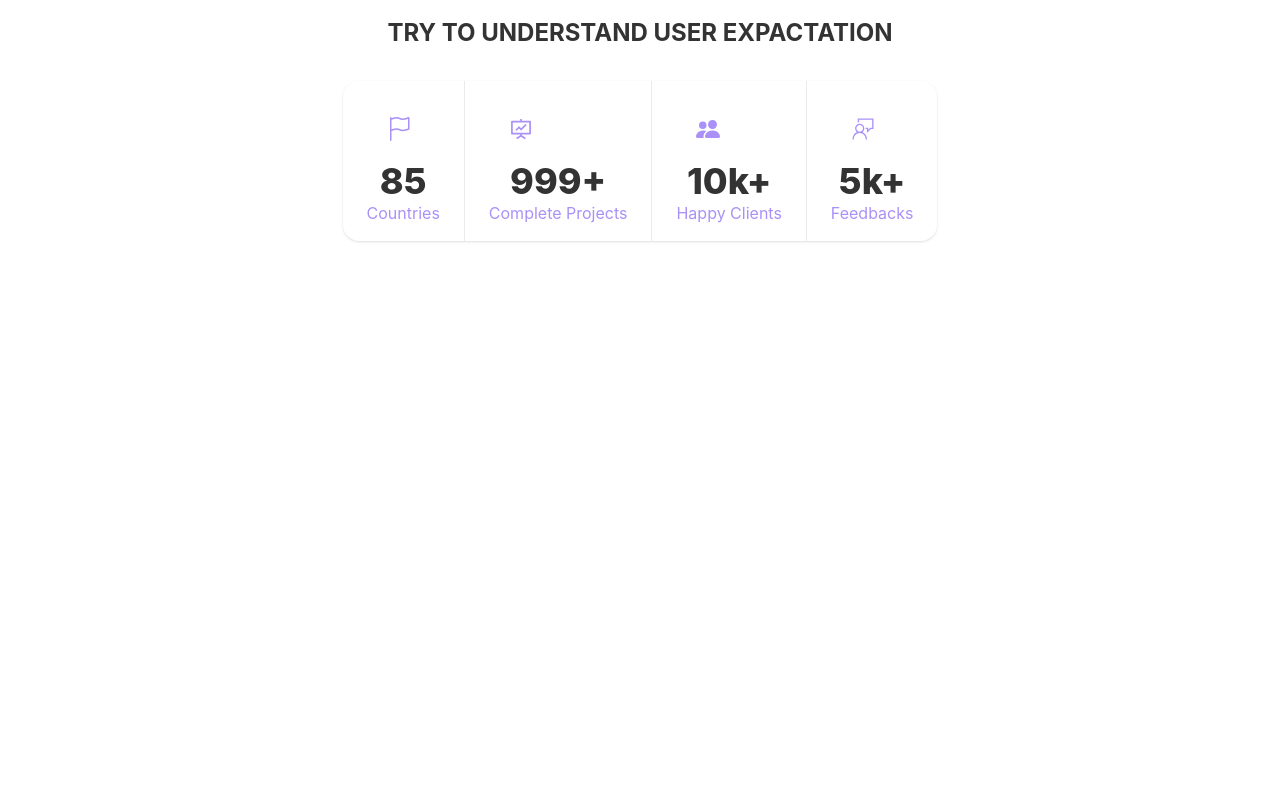
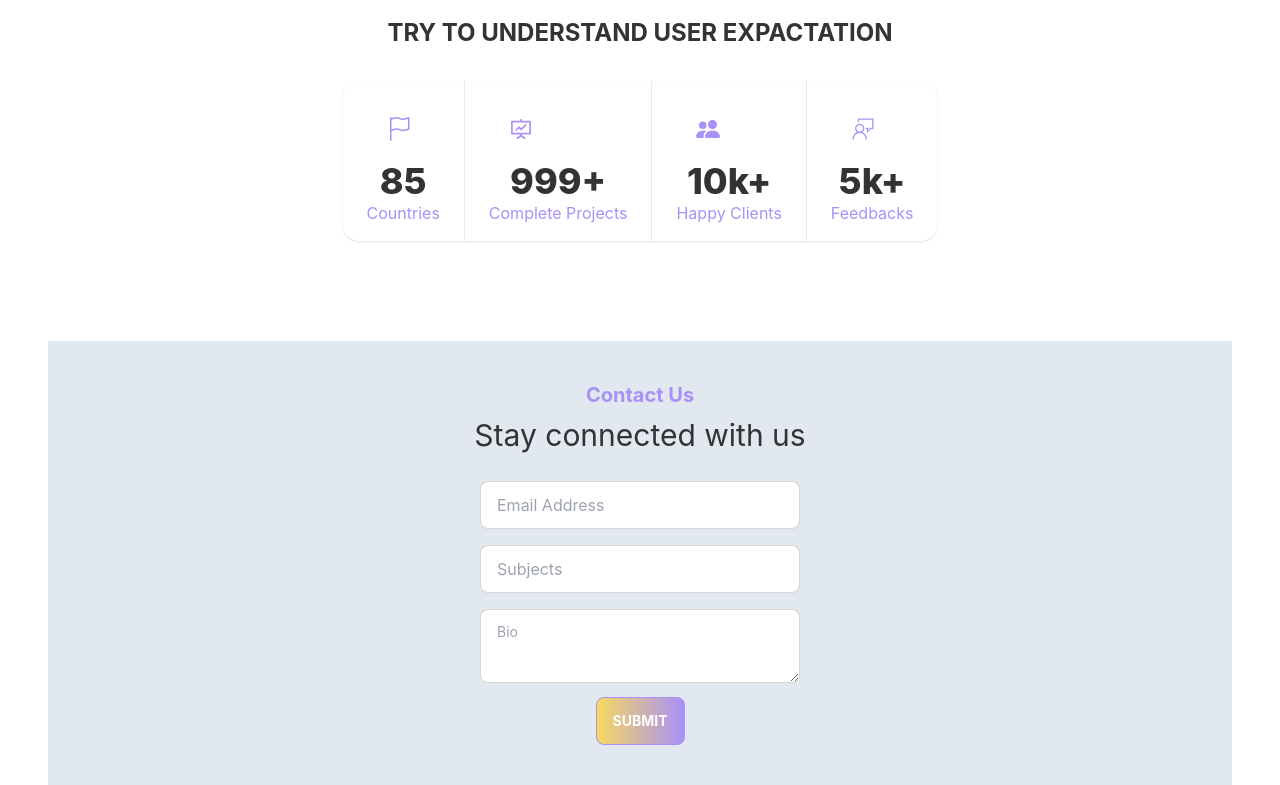
Before and after one commit to mdsultanrazibuddin/manufacturer-website, a React (Create React App) app: page / in a window 1280 px wide. Shown: the part 2907-3692 px from the top of the page. Before the commit the page ends 3168 px from the top, so only its background shows below. Built offline with nearby package versions, Linux system fonts and the light colour scheme; no server answers.

Commit message:
extra section added

```diff
--- /dev/null
+++ b/src/Pages/Home/Contact.js
@@ -0,0 +1,27 @@
+import React from 'react';
+
+import MainButton from '../Shared/MainButton';
+
+const Contact = () => {
+    return (
+        <section className=' text-center mt-20 bg-slate-200 p-10 '>
+
+             <div>
+                <h4 className="text-xl text-primary font-bold">
+                        Contact Us
+                </h4>
+                 <h2 className='text-3xl mt-2 '>Stay connected with us</h2>
+             </div>
+
+
+            <div className='mt-5'>
+                <input type="text" placeholder="Email Address" class="input input-bordered w-full max-w-xs my-2" /> <br />
+                <input type="text" placeholder="Subjects" class="input input-bordered w-full max-w-xs my-2" /> <br />
+                <textarea class="textarea textarea-bordered w-full max-w-xs my-2 " placeholder="Bio"></textarea>
+                <MainButton>Submit</MainButton>
+            </div>
+        </section>
+    );
+};
+
+export default Contact;
--- a/src/Pages/Home/Home.js
+++ b/src/Pages/Home/Home.js
@@ -2,6 +2,7 @@ import React from 'react';
 import AboutUs from '../AboutUs/AboutUs';
 import Parts from '../Parts/Parts';
 import Banner from './Banner';
+import Contact from './Contact';
 import Summary from './Summary';
 
 const Home = () => {
@@ -12,6 +13,7 @@ const Home = () => {
             <Parts/>
             <AboutUs/>
             <Summary/>
+            <Contact/>
         </div>
     );
 };
```
